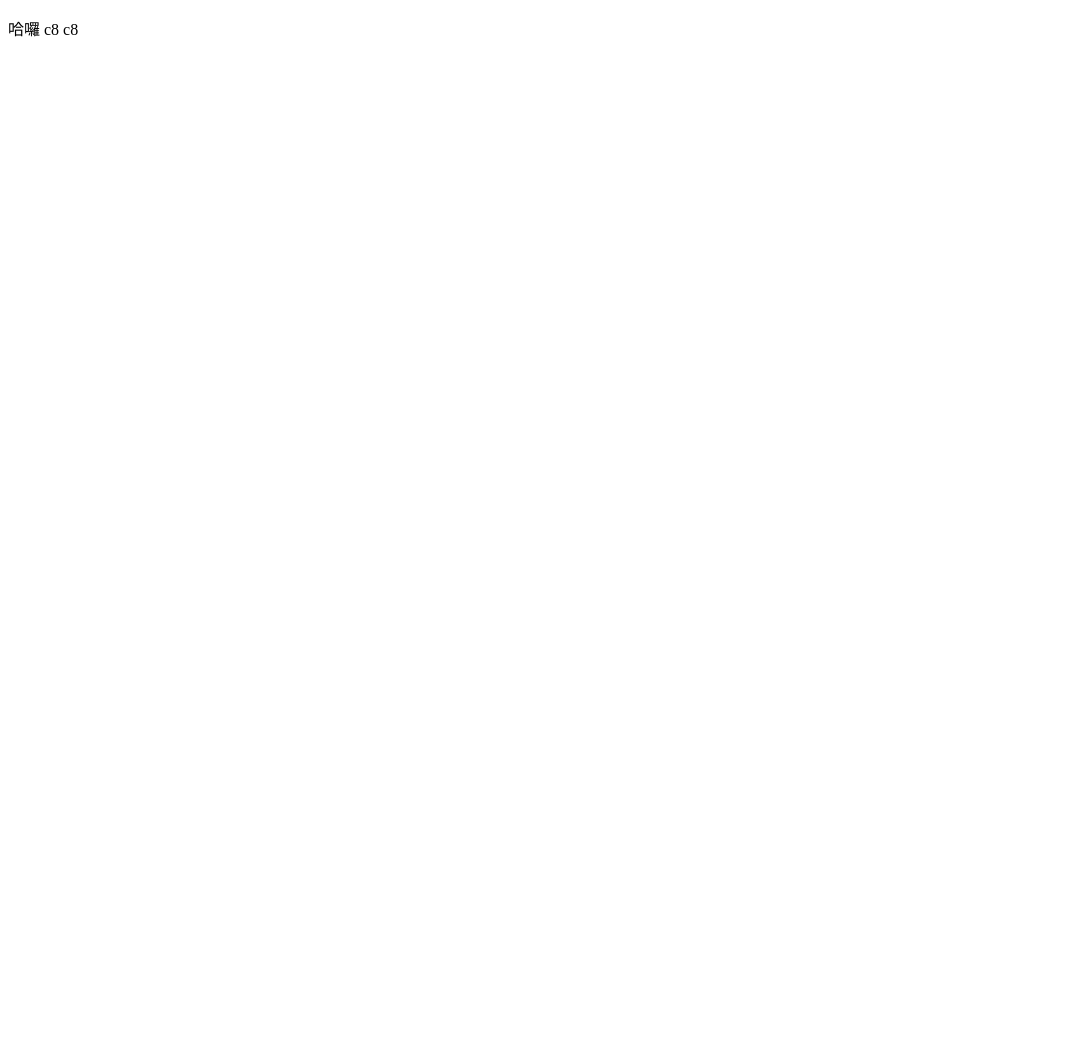
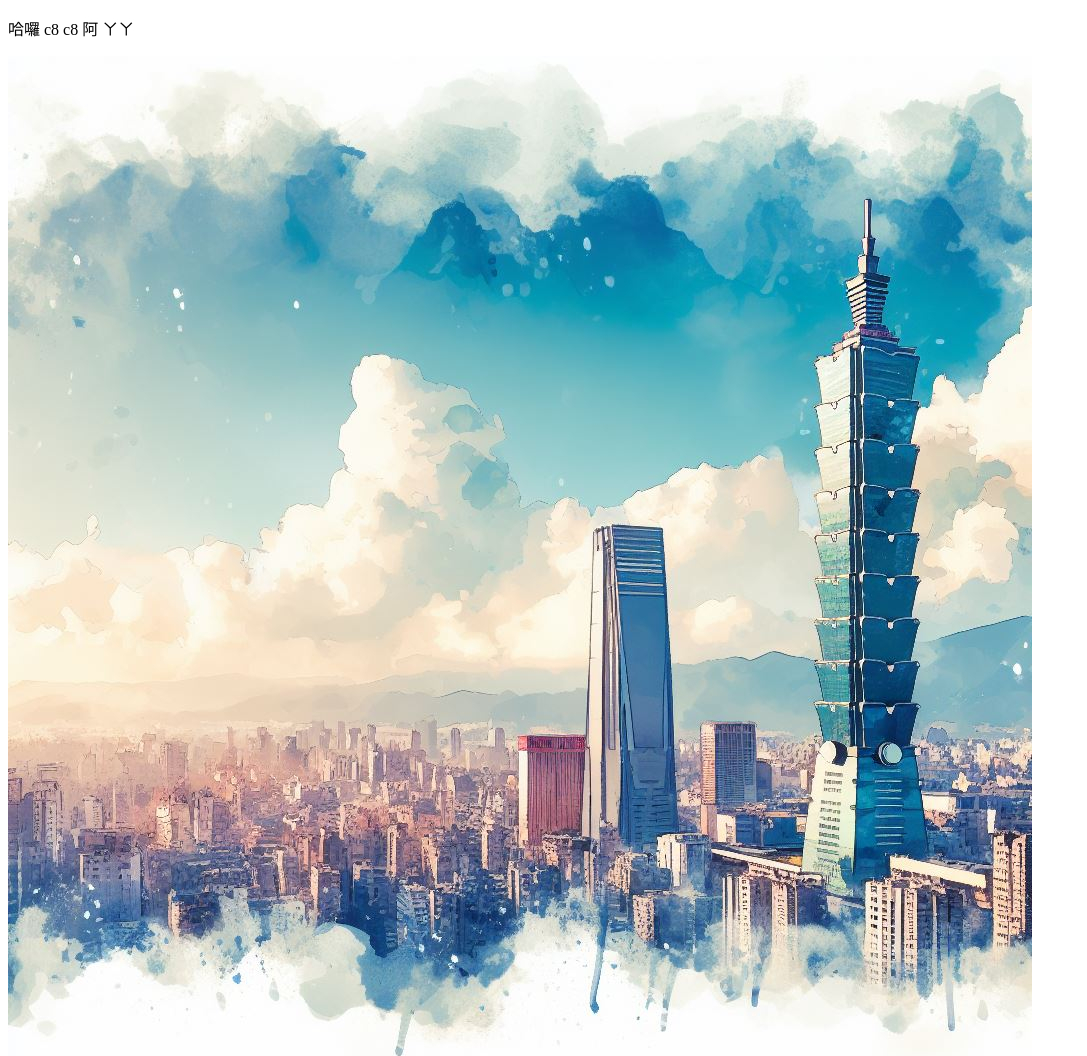
Before and after one commit to belinda-17/MyWeb, a plain HTML site: page index.html in a window 1280 px wide. Shown: the whole page, without its empty margins (0-1087 px from the left). Before the commit the page ends 800 px from the top, so only its background shows below. Drawn offline with Linux system fonts and the light colour scheme.

Commit message:
first project3

```diff
--- a/index.html
+++ b/index.html
@@ -5,6 +5,7 @@
     <title>Title</title>
 </head>
 <body>
-<p>哈囉 c8 c8 </p>
+<p>哈囉 c8 c8  阿 ㄚㄚ</p>
+<img src="img/台北101水彩畫.jpg" height="1024" width="1024"/>
 </body>
 </html>
```
Also changed, not shown: img/台北101水彩畫.jpg (added).
